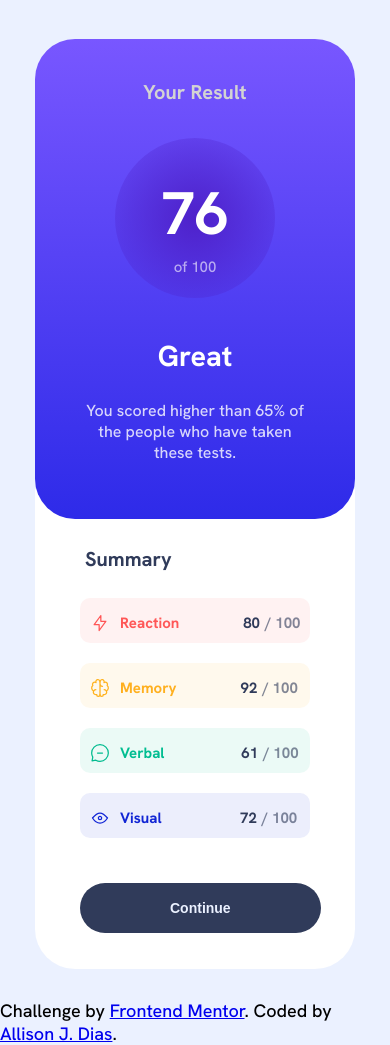
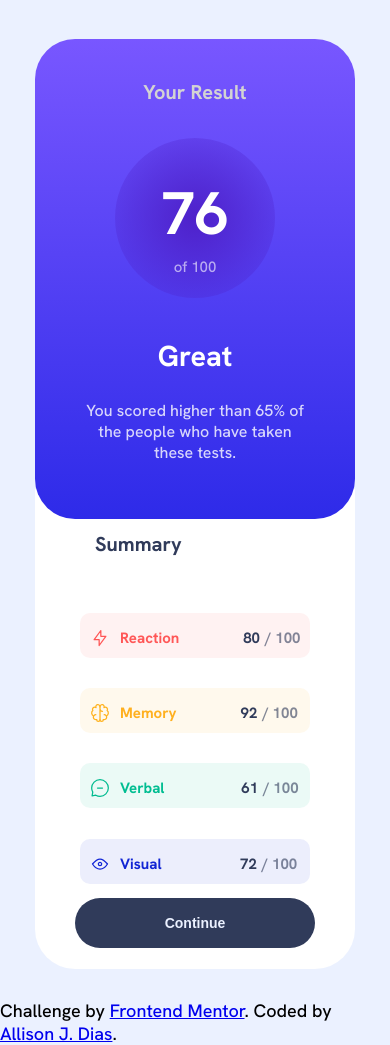
Before and after one commit to AllisonjDias/Front-end-Challenges, a plain HTML site: page Results summary component/index.html in a window 390 px wide. Shown: the top 1045 px of the page. Drawn offline with Linux system fonts and the light colour scheme.

Commit message:
Fixed h1 title, div element and Css button.

```diff
--- a/Results summary component/index.html
+++ b/Results summary component/index.html
@@ -23,7 +23,7 @@
     </header>
 
     <section id="summary">
-    <h1>Summary</h1>
+    <h2>Summary</h2>
     <div class="results">
       <div id="reaction">
         <p><img src="/assets/images/icon-reaction.svg" alt="">Reaction <span>80<span class="number-opacity"> / 100</span></span></p>
@@ -37,7 +37,7 @@
       <div id="visual">
         <p><img src="assets/images/icon-visual.svg" alt="">Visual <span>72<span class="number-opacity"> / 100</span></span></p>
       </div>
-    <div>
+    </div>
     <button class="button">Continue</button>
   </section>
   </div>
--- a/Results summary component/style.css
+++ b/Results summary component/style.css
@@ -113,7 +113,7 @@ header h2 {
   right: 35px;
 }
 
-#summary h1 {
+#summary h2 {
     color: var(--Dark-gray-blue);
     font-size: 20px;
     font-weight: bold;
@@ -125,7 +125,7 @@ header h2 {
 #summary .results {
     display: grid;
     grid-template-columns: 1fr;
-    row-gap: 20px;
+    row-gap: 0.1rem;
     align-items: center;
     max-width: 300px;
     min-height: 300px;
@@ -278,11 +278,11 @@ button {
     border: none;
     border-radius: 25px;
     padding: 17px 90px;
-    align-self: flex-start;
+    align-self: center;
     font-size: 14px;
     font-weight: 600;
     position: relative;
-    top: 25px;
+    top: 50px;
     color: var(--Pale-blue);
 }
 
@@ -310,7 +310,6 @@ button:active {
      min-height: 400px;
      justify-self: center;
      justify-items: center;
-     margin-top: 10%;
 }
 
 #summary {
```
